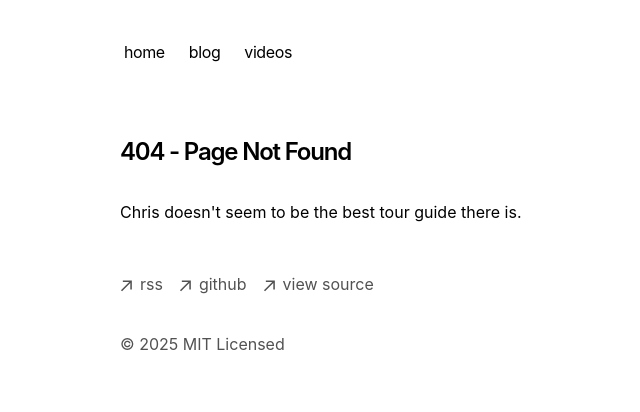
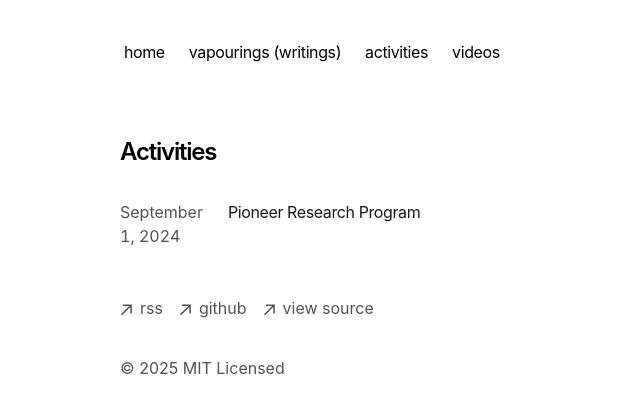
Before and after one commit to KnowsCount/logging-life, a Next.js app: page /activities in a window 1280 px wide. Before the commit this address had no page. Shown: the top 412 px of the page, without its empty margins (232-872 px from the left). Built offline with nearby package versions, Linux system fonts and the light colour scheme.

Commit message:
activities page

```diff
--- /dev/null
+++ b/app/activities/[slug]/page.tsx
@@ -0,0 +1,98 @@
+import { notFound } from 'next/navigation'
+import { CustomMDX } from 'app/components/mdx'
+import { formatDate, getBlogPosts } from 'app/activities/utils'
+import { baseUrl } from 'app/sitemap'
+
+export async function generateStaticParams() {
+  let posts = getBlogPosts()
+
+  return posts.map((post) => ({
+    slug: post.slug,
+  }))
+}
+
+export function generateMetadata({ params }) {
+  let post = getBlogPosts().find((post) => post.slug === params.slug)
+  if (!post) {
+    return
+  }
+
+  let {
+    title,
+    publishedAt: publishedTime,
+    summary: description,
+    image,
+  } = post.metadata
+  let ogImage = image
+    ? image
+    : `${baseUrl}/og?title=${encodeURIComponent(title)}`
+
+  return {
+    title,
+    description,
+    openGraph: {
+      title,
+      description,
+      type: 'article',
+      publishedTime,
+      url: `${baseUrl}/activities/${post.slug}`,
+      images: [
+        {
+          url: ogImage,
+        },
+      ],
+    },
+    twitter: {
+      card: 'summary_large_image',
+      title,
+      description,
+      images: [ogImage],
+    },
+  }
+}
+
+export default function Blog({ params }) {
+  let post = getBlogPosts().find((post) => post.slug === params.slug)
+
+  if (!post) {
+    notFound()
+  }
+
+  return (
+    <section>
+      <script
+        type="application/ld+json"
+        suppressHydrationWarning
+        dangerouslySetInnerHTML={{
+          __html: JSON.stringify({
+            '@context': 'https://schema.org',
+            '@type': 'BlogPosting',
+            headline: post.metadata.title,
+            datePublished: post.metadata.publishedAt,
+            dateModified: post.metadata.publishedAt,
+            description: post.metadata.summary,
+            image: post.metadata.image
+              ? `${baseUrl}${post.metadata.image}`
+              : `/og?title=${encodeURIComponent(post.metadata.title)}`,
+            url: `${baseUrl}/activities/${post.slug}`,
+            author: {
+              '@type': 'Person',
+              name: 'My Portfolio',
+            },
+          }),
+        }}
+      />
+      <h1 className="title font-semibold text-2xl tracking-tighter">
+        {post.metadata.title}
+      </h1>
+      <div className="flex justify-between items-center mt-2 mb-8 text-sm">
+        <p className="text-sm text-neutral-600 dark:text-neutral-400">
+          {formatDate(post.metadata.publishedAt)}
+        </p>
+      </div>
+      <article className="prose">
+        <CustomMDX source={post.content} />
+      </article>
+    </section>
+  )
+}
--- /dev/null
+++ b/app/activities/page.tsx
@@ -0,0 +1,15 @@
+import { ActivityPosts } from 'app/components/activity-posts'
+
+export const metadata = {
+  title: 'Activities',
+  description: 'All my activities.',
+}
+
+export default function Page() {
+  return (
+    <section>
+      <h1 className="font-semibold text-2xl mb-8 tracking-tighter">Activities</h1>
+      <ActivityPosts />
+    </section>
+  )
+}
--- /dev/null
+++ b/app/activities/posts/pioneer.mdx
@@ -0,0 +1,12 @@
+---
+title: 'Pioneer Research Program'
+publishedAt: '2024-09-01'
+summary: 'Pioneer Research Program coursework.'
+---
+
+Please find attached my coursework as well as final paper.
+- [Final Paper](https://drive.google.com/file/d/1FEJHJichS2VgGwZccMKUsnW5f093jOFI/view?usp=sharing)
+- [Homework Week 1](https://drive.google.com/file/d/1yya4xynzyDzH2gRBYZVhN8XtPFieGyOQ/view?usp=sharing)
+- [Homework Week 2](https://drive.google.com/file/d/1NK-1FIV8qmB5T969KbIl3k1ceHfBCuE-/view?usp=sharing)
+- [Homework Week 3](https://drive.google.com/file/d/1qD4E6Nw897lFrs9joqwQymw5DZ8I0hLF/view?usp=sharing)
+- [Homework Week 4](https://drive.google.com/file/d/1OgNvV_MKcvtx6pcoiHUI9ExzTEhDK0OU/view?usp=share_link)
--- /dev/null
+++ b/app/activities/utils.ts
@@ -0,0 +1,94 @@
+import fs from 'fs';
+import path from 'path';
+
+type Metadata = {
+  title: string;
+  publishedAt: string;
+  summary: string;
+  image?: string;
+};
+
+function parseFrontmatter(fileContent: string) {
+  let frontmatterRegex = /---\s*([\s\S]*?)\s*---/;
+  let match = frontmatterRegex.exec(fileContent);
+  let frontMatterBlock = match![1];
+  let content = fileContent.replace(frontmatterRegex, '').trim();
+  let frontMatterLines = frontMatterBlock.trim().split('\n');
+  let metadata: Partial<Metadata> = {};
+
+  frontMatterLines.forEach((line) => {
+    let [key, ...valueArr] = line.split(': ');
+    let value = valueArr.join(': ').trim();
+    value = value.replace(/^['"](.*)['"]$/, '$1'); // Remove quotes
+    metadata[key.trim() as keyof Metadata] = value;
+  });
+
+  return { metadata: metadata as Metadata, content };
+}
+
+function getMDXFiles(dir: string) {
+  return fs.readdirSync(dir).filter((file) => {
+    let filePath = path.join(dir, file);
+    return fs.statSync(filePath).isFile() && path.extname(file) === '.mdx';
+  });
+}
+
+function readMDXFile(filePath: string) {
+  let rawContent = fs.readFileSync(filePath, 'utf-8');
+  return parseFrontmatter(rawContent);
+}
+
+function getMDXData(dir: string) {
+  let mdxFiles = getMDXFiles(dir);
+  return mdxFiles.map((file) => {
+    let { metadata, content } = readMDXFile(path.join(dir, file));
+    let slug = path.basename(file, path.extname(file));
+
+    return {
+      metadata,
+      slug,
+      content,
+    };
+  });
+}
+
+export function getBlogPosts() {
+  return getMDXData(path.join(process.cwd(), 'app', 'activities', 'posts'));
+}
+
+
+export function formatDate(date: string, includeRelative = false) {
+  let currentDate = new Date()
+  if (!date.includes('T')) {
+    date = `${date}T00:00:00`
+  }
+  let targetDate = new Date(date)
+
+  let yearsAgo = currentDate.getFullYear() - targetDate.getFullYear()
+  let monthsAgo = currentDate.getMonth() - targetDate.getMonth()
+  let daysAgo = currentDate.getDate() - targetDate.getDate()
+
+  let formattedDate = ''
+
+  if (yearsAgo > 0) {
+    formattedDate = `${yearsAgo}y ago`
+  } else if (monthsAgo > 0) {
+    formattedDate = `${monthsAgo}mo ago`
+  } else if (daysAgo > 0) {
+    formattedDate = `${daysAgo}d ago`
+  } else {
+    formattedDate = 'Today'
+  }
+
+  let fullDate = targetDate.toLocaleString('en-us', {
+    month: 'long',
+    day: 'numeric',
+    year: 'numeric',
+  })
+
+  if (!includeRelative) {
+    return fullDate
+  }
+
+  return `${fullDate} (${formattedDate})`
+}
--- /dev/null
+++ b/app/components/activity-posts.tsx
@@ -0,0 +1,36 @@
+import Link from 'next/link'
+import { formatDate, getBlogPosts } from 'app/activities/utils'
+
+export function ActivityPosts() {
+  let allBlogs = getBlogPosts()
+
+  return (
+    <div>
+      {allBlogs
+        .sort((a, b) => {
+          if (
+            new Date(a.metadata.publishedAt) > new Date(b.metadata.publishedAt)
+          ) {
+            return -1
+          }
+          return 1
+        })
+        .map((post) => (
+          <Link
+            key={post.slug}
+            className="flex flex-col space-y-1 mb-4"
+            href={`/activities/${post.slug}`}
+          >
+            <div className="w-full flex flex-col md:flex-row space-x-0 md:space-x-2">
+              <p className="text-neutral-600 dark:text-neutral-400 w-[100px] tabular-nums">
+                {formatDate(post.metadata.publishedAt, false)}
+              </p>
+              <p className="text-neutral-900 dark:text-neutral-100 tracking-tight">
+                {post.metadata.title}
+              </p>
+            </div>
+          </Link>
+        ))}
+    </div>
+  )
+}
--- a/app/components/nav.tsx
+++ b/app/components/nav.tsx
@@ -5,7 +5,10 @@ const navItems = {
     name: 'home',
   },
   '/blog': {
-    name: 'blog',
+    name: 'vapourings (writings)',
+  },
+  '/activities': {
+    name: 'activities',
   },
   '/videos': {
     name: 'videos',
--- a/app/page.tsx
+++ b/app/page.tsx
@@ -10,9 +10,9 @@ export default function Page() {
         {`My name is Zechen (Chris) Chen. You may call me Chris. I am not terrified to hear you call me Chris. In fact, everyone calls me Chris. How do you do?`}
       </p>
       <p className='mb-4'>{`I write, I study, I binge read 19th-century etiquette handbooks (ladies' and gentlemen's); I cannot seem to ride a bike no matter how hard I try.`}</p>
-      <div className="my-8">
+      {/* <div className="my-8">
         <BlogPosts />
-      </div>
+      </div> */}
     </section>
   )
 }
```
